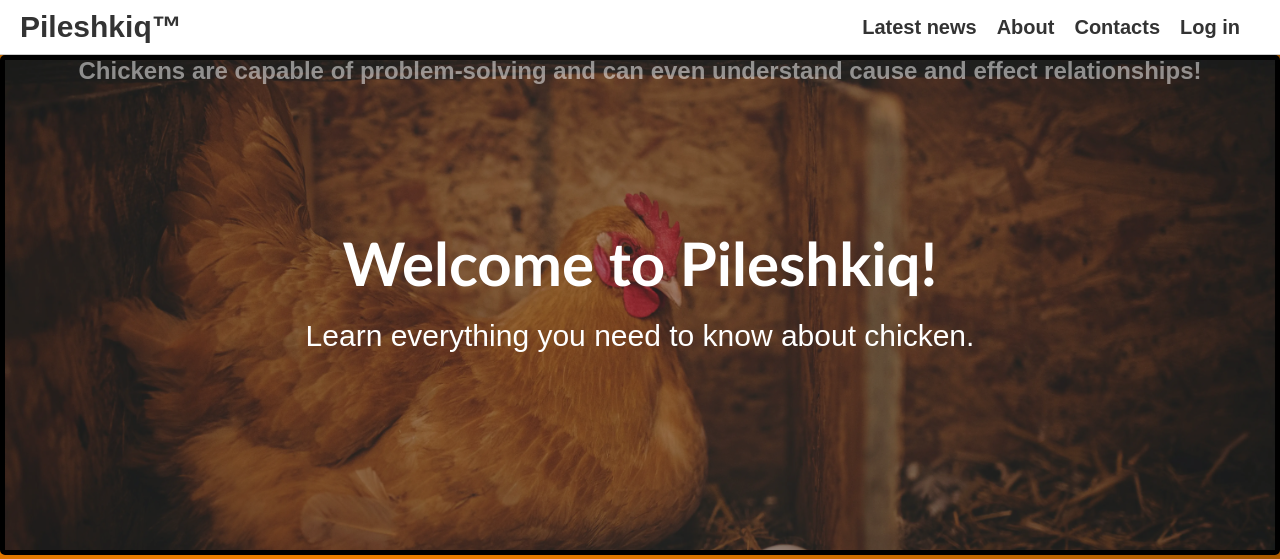
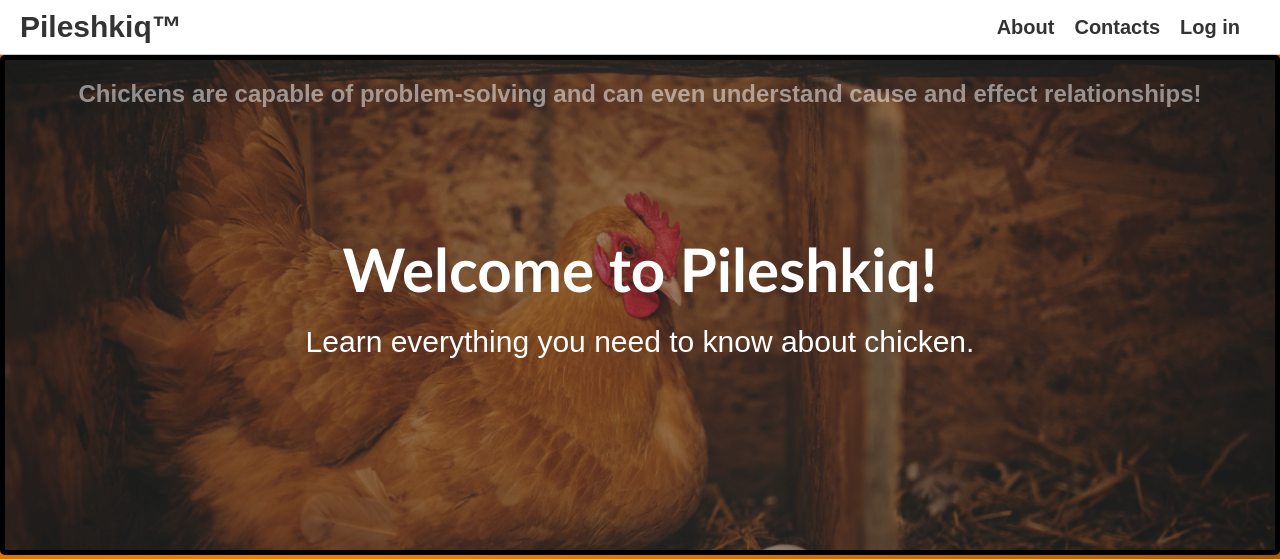
Before and after one commit to P1l3T0/Chicken-Website, a PHP site: page /html/home.php in a window 1280 px wide. Shown: the top 559 px of the page. Run offline with PHP 8.4, Linux system fonts and the light colour scheme; some web fonts are replaced.

Commit message:
qol changes

```diff
--- a/css/home.css
+++ b/css/home.css
@@ -30,8 +30,8 @@ footer {
     height: 500px;
     display: flex;
     flex-direction: column;
-    justify-content: center;
-    align-items: center;
+    justify-content: flex-start;
+    align-items: stretch;
     text-align: center;
     color: #ffffff;
     padding: 20px;
@@ -48,22 +48,9 @@ footer {
     margin-bottom: 30px;
 }
 
-.section-style  h1 {
-    top: 4%;
-    height: 50px;
-    display: flex;
-    flex-direction: column;
-    justify-content: space-between;
+.fact-display {
     color: rgba(255, 255, 255, 0.5);
-}
-
-.fact-display {
-    position: absolute;
-    bottom: 75%;
-    left: 50%;
-    transform: translate(-50%, 50%);
-    width: 100%;
-    text-align: center;
+    margin-bottom: 125px;
 }
 
 .button {
--- a/html/contacts.php
+++ b/html/contacts.php
@@ -21,9 +21,7 @@
 <body>
     <?php
         include_once '../php/header.php';
-
-
-        ?>
+    ?>
 
     <div class="container">
         <form onsubmit=" reset(); return false;">
--- a/php/header.php
+++ b/php/header.php
@@ -8,16 +8,13 @@
     <a class="links" href="../html/home.php"><h1>Pileshkiq™</h1></a>
         <nav>
             <ul>
-                <li><a href="https://www.youtube.com/watch?v=dQw4w9WgXcQ">Latest news</a></li>
                 <li><a href="../html/about.php">About</a></li>
                 <li><a href="../html/contacts.php">Contacts</a></li>
                 <?php
-                    if (isset($_SESSION["userID"])) {
+                    if (isset($_SESSION["userID"]))
                         echo "<li><a href='../php/profile.php'>" .$_SESSION["username"]. "</a></li>";
-                    }
-                    else {
+                    else
                         echo "<li><a href='../php/login.php'>Log in</a></li>";
-                    }
                 ?>
             </ul>
         </nav>
```
